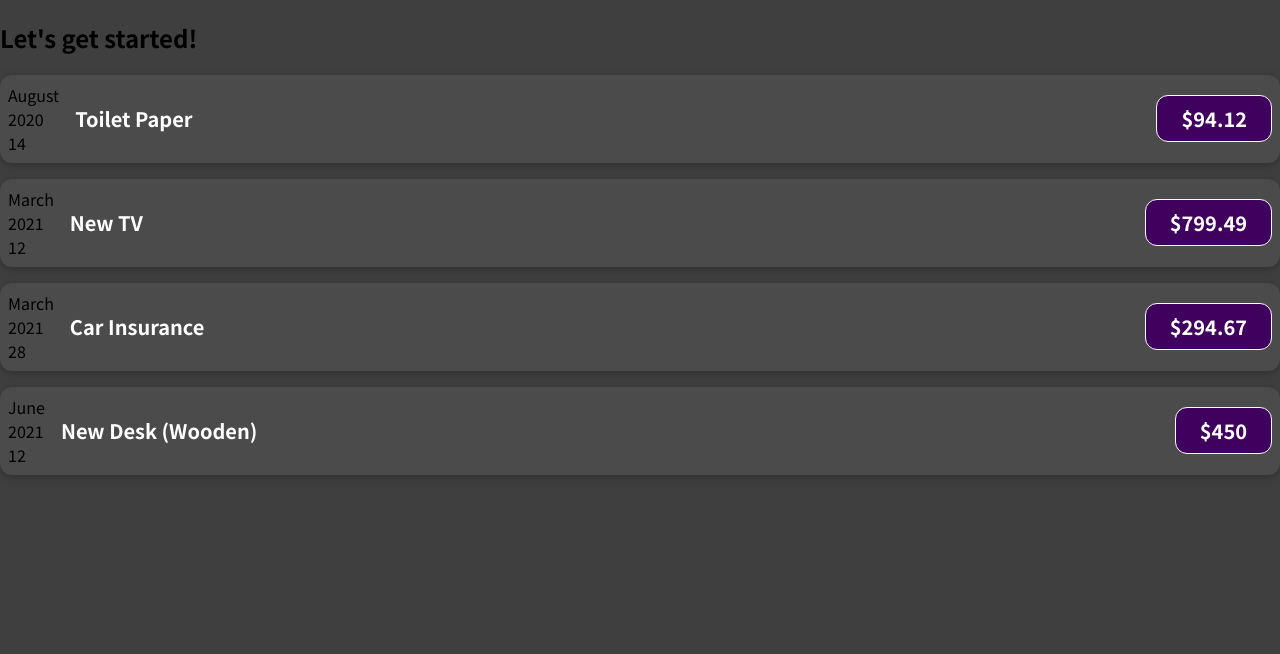
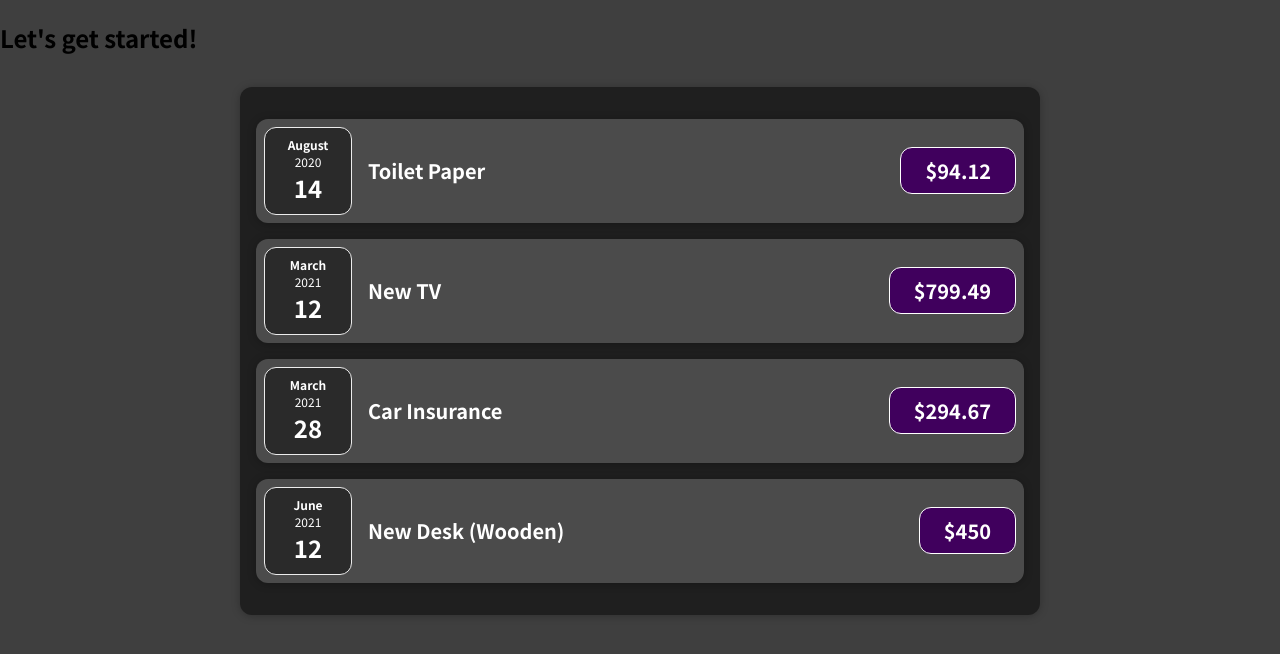
Before and after one commit to jmlongdev/first-react-app, a JavaScript app: page / in a window 1280 px wide. Shown: the top 654 px of the page. Built offline with nearby package versions, Linux system fonts and the light colour scheme.

Commit message:
extracted common css and createed a card component

```diff
--- a/src/App.js
+++ b/src/App.js
@@ -1,4 +1,4 @@
-import ExpenseItem from "./components/ExpenseItem";
+import Expenses from "./components/Expenses";
 
 function App() {
   const expenses = [
@@ -25,26 +25,7 @@
   return (
     <div>
       <h2>Let's get started!</h2>
-      <ExpenseItem
-        title={expenses[0].title}
-        amount={expenses[0].amount}
-        date={expenses[0].date}
-      ></ExpenseItem>
-      <ExpenseItem
-        title={expenses[1].title}
-        amount={expenses[1].amount}
-        date={expenses[1].date}
-      ></ExpenseItem>
-      <ExpenseItem
-        title={expenses[2].title}
-        amount={expenses[2].amount}
-        date={expenses[2].date}
-      ></ExpenseItem>
-      <ExpenseItem
-        title={expenses[3].title}
-        amount={expenses[3].amount}
-        date={expenses[3].date}
-      ></ExpenseItem>
+      <Expenses items={expenses} />
     </div>
   );
 }
--- /dev/null
+++ b/src/components/Card.css
@@ -0,0 +1,4 @@
+.card {
+  border-radius: 12px;
+  box-shadow: 0 1px 8px rgba(0, 0, 0, 0.25);
+}
--- /dev/null
+++ b/src/components/Card.js
@@ -0,0 +1,8 @@
+import "./Card.css";
+
+function Card(props) {
+  const classes = `card ${props.className}`;
+  return <div className={classes}>{props.children}</div>;
+}
+
+export default Card;
--- /dev/null
+++ b/src/components/ExpenseDate.css
@@ -0,0 +1,26 @@
+.expense-date {
+  display: flex;
+  flex-direction: column;
+  width: 5.5rem;
+  height: 5.5rem;
+  border: 1px solid #ececec;
+  background-color: #2a2a2a;
+  color: white;
+  border-radius: 12px;
+  align-items: center;
+  justify-content: center;
+}
+
+.expense-date__month {
+  font-size: 0.75rem;
+  font-weight: bold;
+}
+
+.expense-date__year {
+  font-size: 0.75rem;
+}
+
+.expense-date__day {
+  font-size: 1.5rem;
+  font-weight: bold;
+}
--- /dev/null
+++ b/src/components/ExpenseDate.js
@@ -0,0 +1,16 @@
+import "./ExpenseDate.css";
+
+function ExpenseDate(props) {
+  const month = props.date.toLocaleString("en-us", { month: "long" });
+  const year = props.date.getFullYear();
+  const day = props.date.toLocaleString("en-us", { day: "2-digit" });
+  return (
+    <div className="expense-date">
+      <div className="expense-date__month">{month}</div>
+      <div className="expense-date__year">{year}</div>
+      <div className="expense-date__day">{day}</div>
+    </div>
+  );
+}
+
+export default ExpenseDate;
--- a/src/components/ExpenseItem.css
+++ b/src/components/ExpenseItem.css
@@ -2,10 +2,8 @@
   display: flex;
   justify-content: space-between;
   align-items: center;
-  box-shadow: 0 2px 8px rgba(0, 0, 0, 0.25);
   padding: 0.5rem;
   margin: 1rem 0;
-  border-radius: 12px;
   background-color: #4b4b4b;
 }
 
--- a/src/components/ExpenseItem.js
+++ b/src/components/ExpenseItem.js
@@ -1,22 +1,16 @@
+import Card from "./Card";
+import ExpenseDate from "./ExpenseDate";
 import "./ExpenseItem.css";
 
 function ExpenseItem(props) {
-  const month = props.date.toLocaleString("en-us", { month: "long" });
-  const year = props.date.getFullYear();
-  const day = props.date.toLocaleString("en-us", { day: "2-digit" });
-
   return (
-    <div className="expense-item">
-      <div>
-        <div>{month}</div>
-        <div>{year}</div>
-        <div>{day}</div>
-      </div>
+    <Card className="expense-item">
+      <ExpenseDate date={props.date} />
       <div className="expense-item__description">
         <h2>{props.title}</h2>
         <div className="expense-item__price">${props.amount}</div>
       </div>
-    </div>
+    </Card>
   );
 }
 
--- /dev/null
+++ b/src/components/Expenses.css
@@ -0,0 +1,7 @@
+.expenses {
+  padding: 1rem;
+  background-color: rgb(31, 31, 31);
+  margin: 2rem auto;
+  width: 50rem;
+  max-width: 95%;
+}
--- /dev/null
+++ b/src/components/Expenses.js
@@ -0,0 +1,32 @@
+import ExpenseItem from "./ExpenseItem";
+import Card from "./Card";
+import "./Expenses.css";
+
+function Expenses(props) {
+  return (
+    <Card className="expenses">
+      <ExpenseItem
+        title={props.items[0].title}
+        amount={props.items[0].amount}
+        date={props.items[0].date}
+      />
+      <ExpenseItem
+        title={props.items[1].title}
+        amount={props.items[1].amount}
+        date={props.items[1].date}
+      />
+      <ExpenseItem
+        title={props.items[2].title}
+        amount={props.items[2].amount}
+        date={props.items[2].date}
+      />
+      <ExpenseItem
+        title={props.items[3].title}
+        amount={props.items[3].amount}
+        date={props.items[3].date}
+      />
+    </Card>
+  );
+}
+
+export default Expenses;
```
